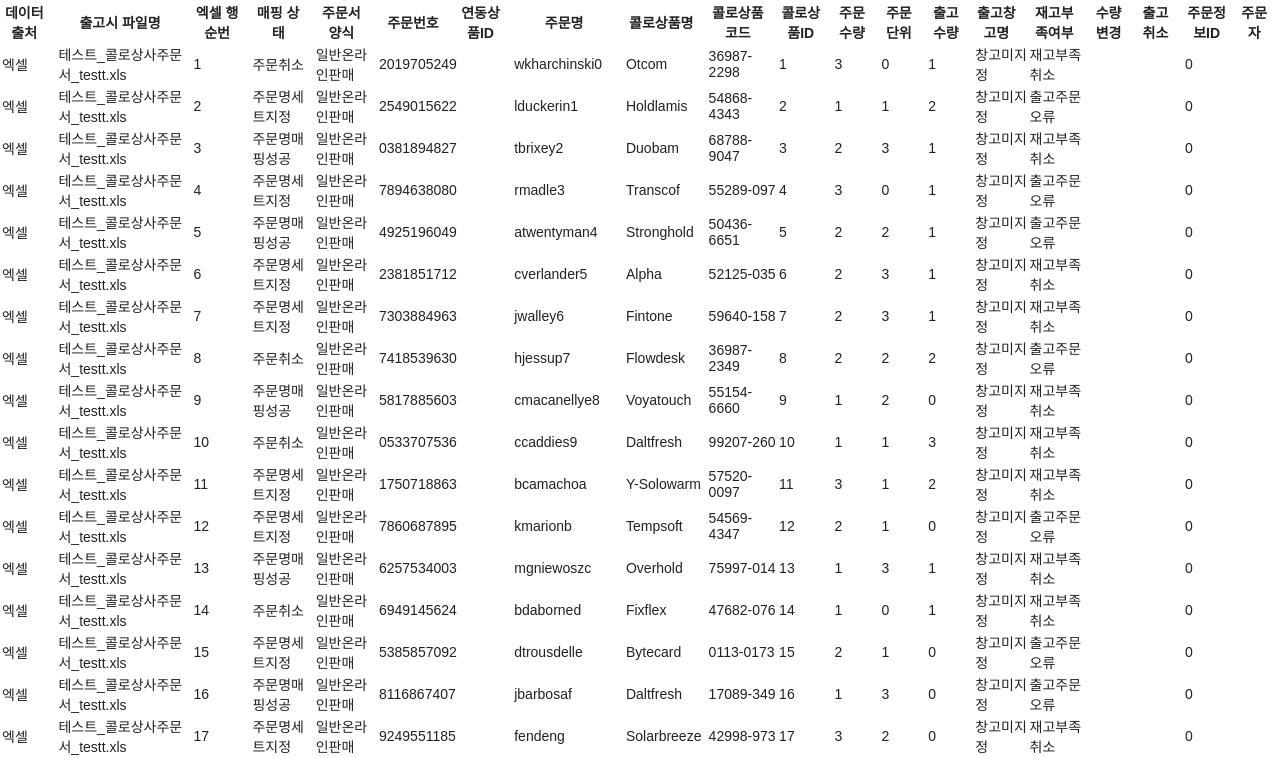
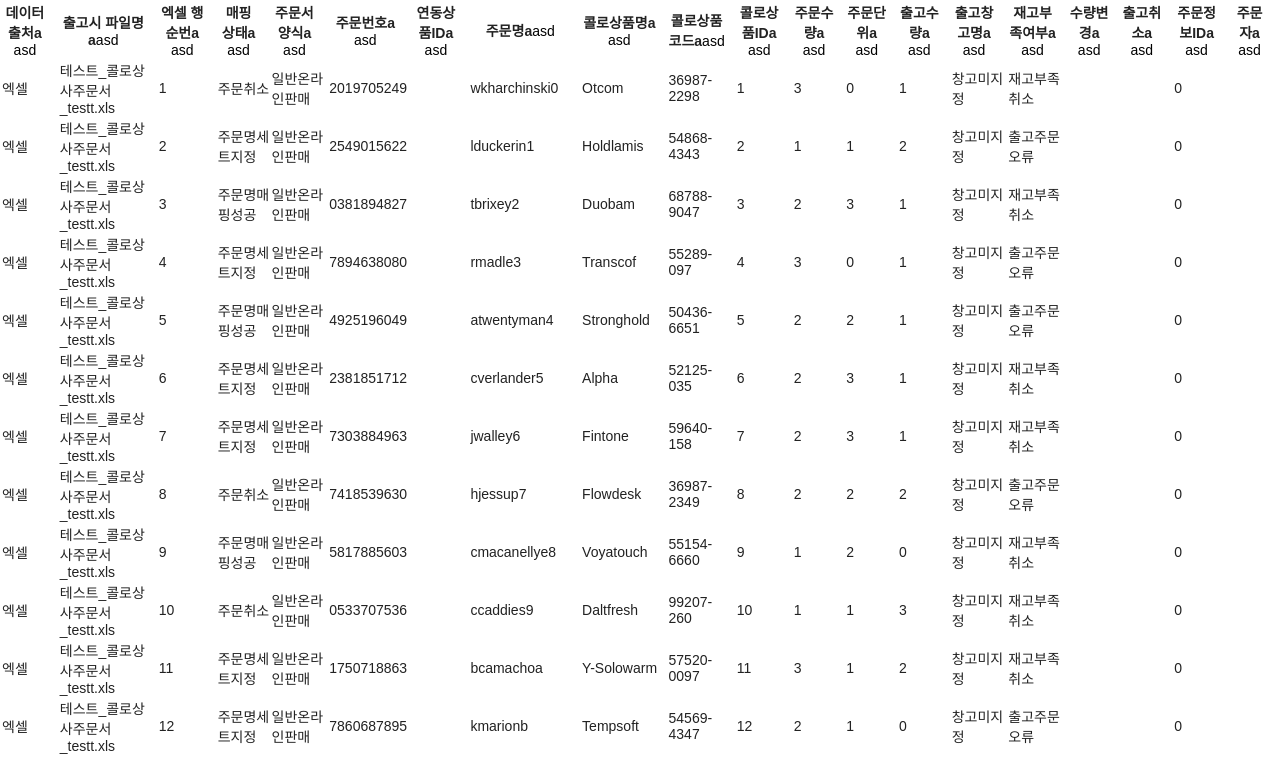
Before and after one commit to console-lo9/coloseum_sheet, a React (Create React App) app: page / in a window 1280 px wide. Shown: the top 758 px of the page. Built offline with nearby package versions, Linux system fonts and the light colour scheme.

Commit message:
Add: 정렬버튼 컴포넌트 추가 및 리덕스 store 구성 완료

```diff
--- a/src/components/ItemSheet/ItemSheet.js
+++ b/src/components/ItemSheet/ItemSheet.js
@@ -1,6 +1,7 @@
 import React from "react";
 import MOCK_DATA from "assets/MOCK_DATA.json";
 import styled from "styled-components";
+import SortButton from "./SortButton";
 
 const ItemSheet = () => {
   const keys = Object.keys(MOCK_DATA[0]);
@@ -10,14 +11,17 @@
       <table>
         <thead>
           {keys.map((key, index) => (
-            <TableHead key={{ index }}>{key}</TableHead>
+            <TableHead key={{ index }}>
+              {key}
+              <SortButton />
+            </TableHead>
           ))}
         </thead>
         <tbody>
           {MOCK_DATA.map((data, index) => (
             <tr key={index}>
-              {Object.values(data).map((value) => (
-                <td>{value}</td>
+              {Object.values(data).map((value, index) => (
+                <td key={`${index}`}>{value}</td>
               ))}
             </tr>
           ))}
--- /dev/null
+++ b/src/components/ItemSheet/SortButton.jsx
@@ -0,0 +1,15 @@
+import React from "react";
+
+const SortButton = () => {
+  const handleClick = (e) => {
+    console.log("dd");
+  };
+  return (
+    <>
+      <label htmlFor="sortBtn">a</label>
+      <button id="sortBtn">asd</button>
+    </>
+  );
+};
+
+export default SortButton;
```
Also changed, not shown: src/store/index.js (added, +23 -0 lines).
